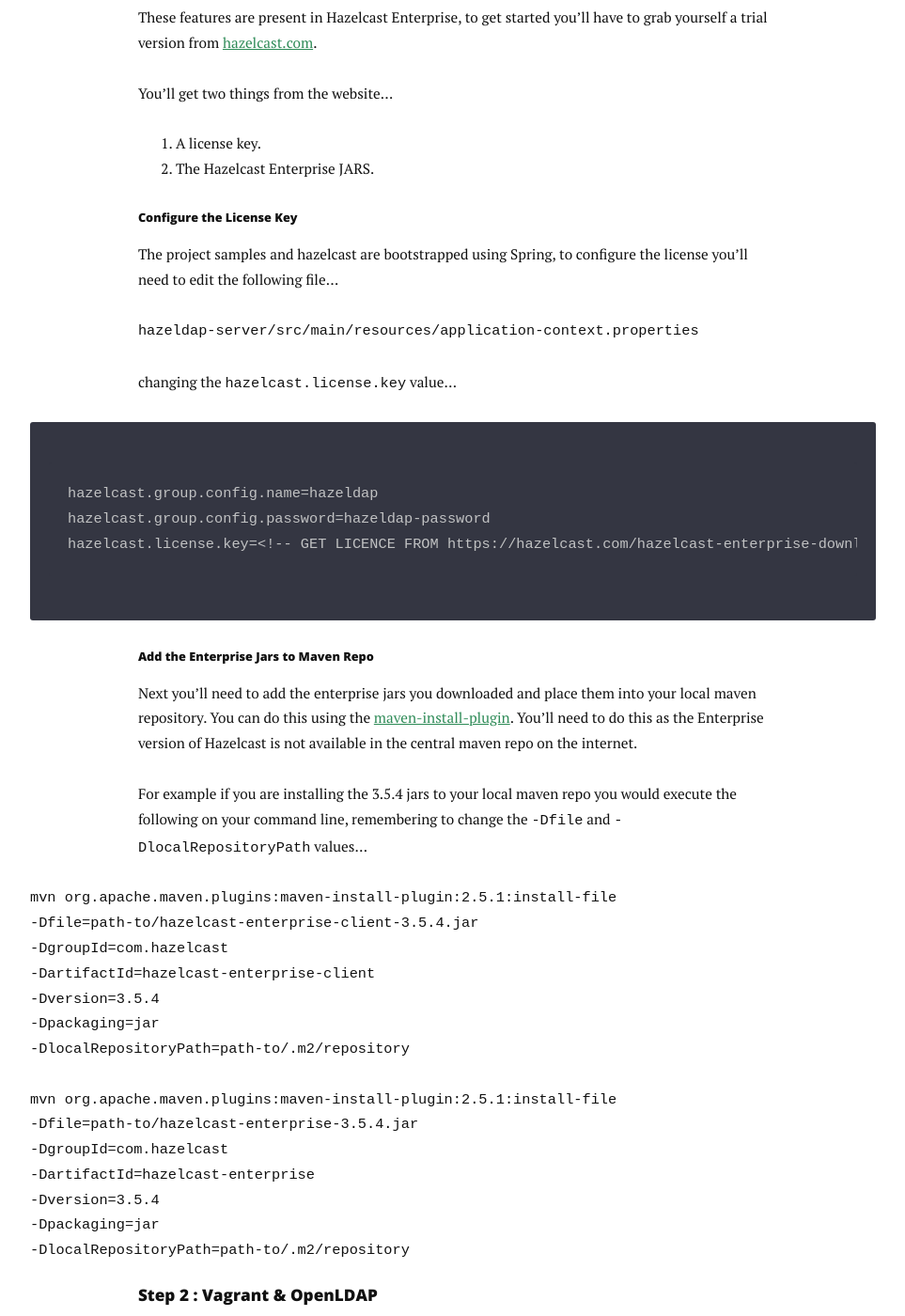
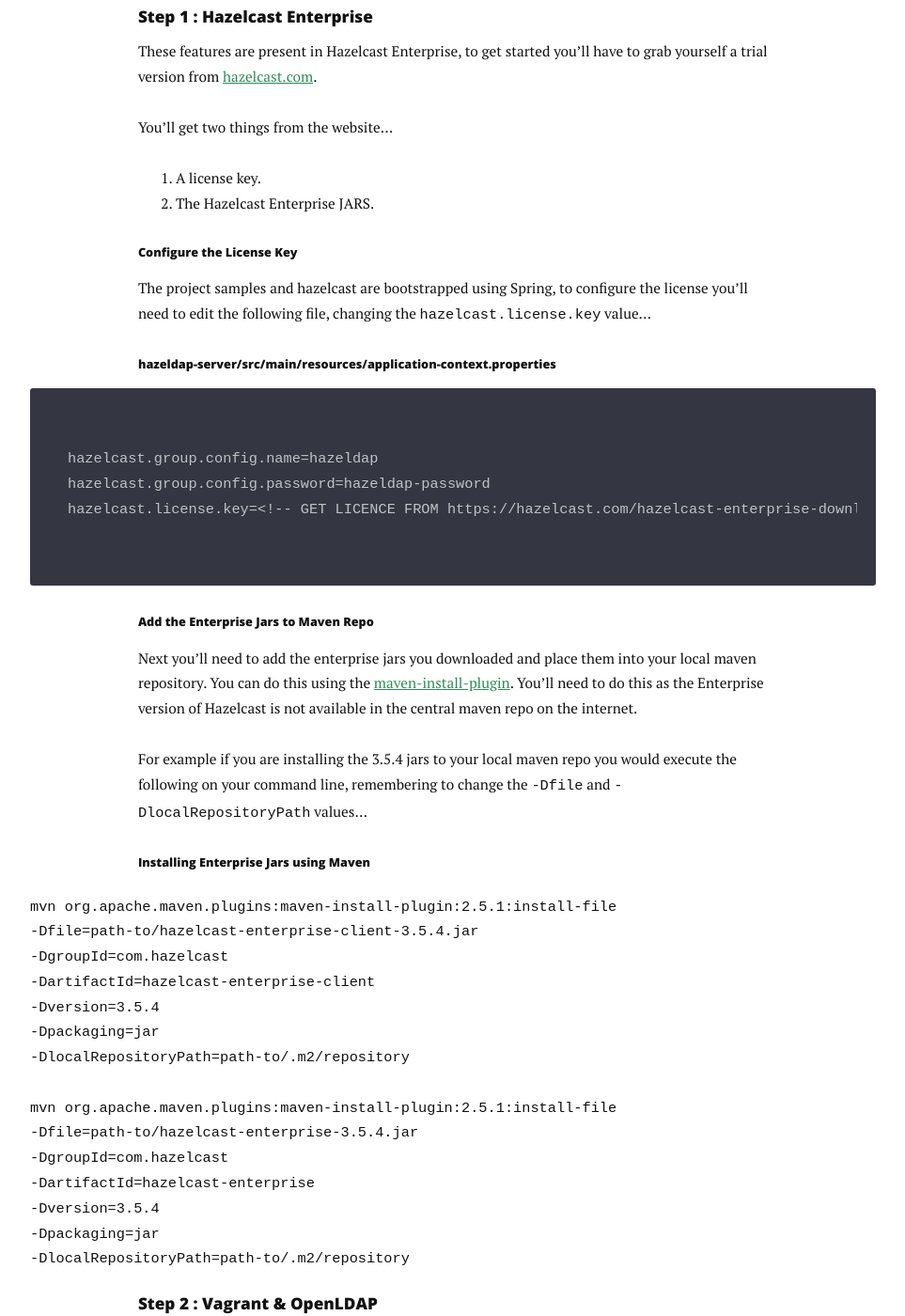
Before and after one commit to dbrimley/dbrimley.github.io, a Jekyll site: the page built from _posts/2015-12-16-hazelcast-ldap-security.md, in a window 1280 px wide and 1400 px high, scrolled down 8851 px. Shown: the whole window at 94% size, without its empty margins (158-1121 px from the left). Built offline with Jekyll 4.4.1, drawn with Linux system fonts in a browser that asks for light colours; nearby versions of some CDN libraries; Markdown is read by kramdown in place of the engine named in the settings; some of the changed text lies outside the part shown.

Commit message:
Tidy up code headings.

````diff
--- a/_posts/2015-12-16-hazelcast-ldap-security.md
+++ b/_posts/2015-12-16-hazelcast-ldap-security.md
@@ -280,12 +281,9 @@
 
 ##### Configure the License Key
 
-The project samples and hazelcast are bootstrapped using Spring, to configure the license you'll need to edit the following file...
+The project samples and hazelcast are bootstrapped using Spring, to configure the license you'll need to edit the following file, changing the `hazelcast.license.key` value...
 
-`hazeldap-server/src/main/resources/application-context.properties`
-
-changing the `hazelcast.license.key` value...
-
+#####hazeldap-server/src/main/resources/application-context.properties
 ```
 hazelcast.group.config.name=hazeldap
 hazelcast.group.config.password=hazeldap-password
@@ -298,6 +296,7 @@
 
 For example if you are installing the 3.5.4 jars to your local maven repo you would execute the following on your command line, remembering to change the `-Dfile` and `-DlocalRepositoryPath` values...
 
+#####Installing Enterprise Jars using Maven
 ```XML
 mvn org.apache.maven.plugins:maven-install-plugin:2.5.1:install-file
 -Dfile=path-to/hazelcast-enterprise-client-3.5.4.jar
@@ -482,7 +483,7 @@
 
 **Make sure you use [SSL on client to cluster connections](http://docs.hazelcast.org/docs/latest/manual/html-single/index.html#ssl) when you are sending clear text passwords over the wire.**
 
-####com.hazelcast.security.Credentials
+#####com.hazelcast.security.Credentials
 ```java
 package com.hazelcast.security;
 import java.io.Serializable;
@@ -496,7 +497,7 @@
 Now we have our Credentials object we need to pass it on with our initial Client connection into the Hazelcast cluster, the follow code samples demonstrates this...
 
 
-####Sending Credentials on Client Connection
+#####Sending Credentials on Client Connection
 ```java
 ClientConfig clientConfig = new ClientConfig();
 clientConfig.setCredentials(new UsernamePasswordCredentials(username, password));
````
Also changed, not shown: other parts of _posts/2015-12-16-hazelcast-ldap-security.md (+10 -6 lines).
